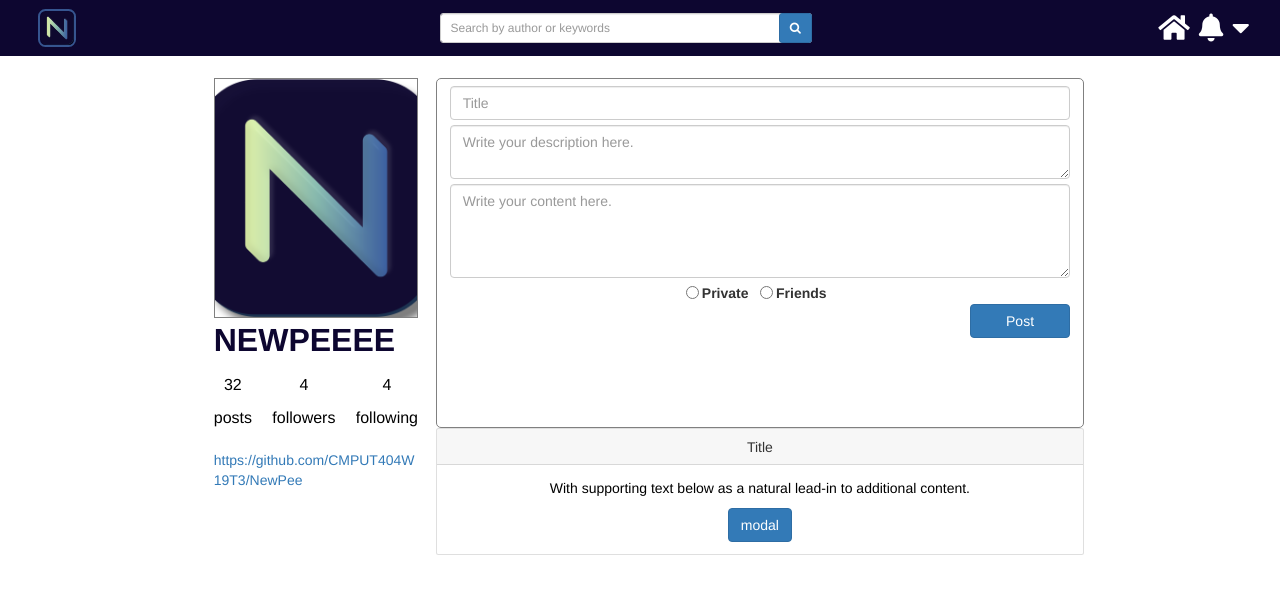
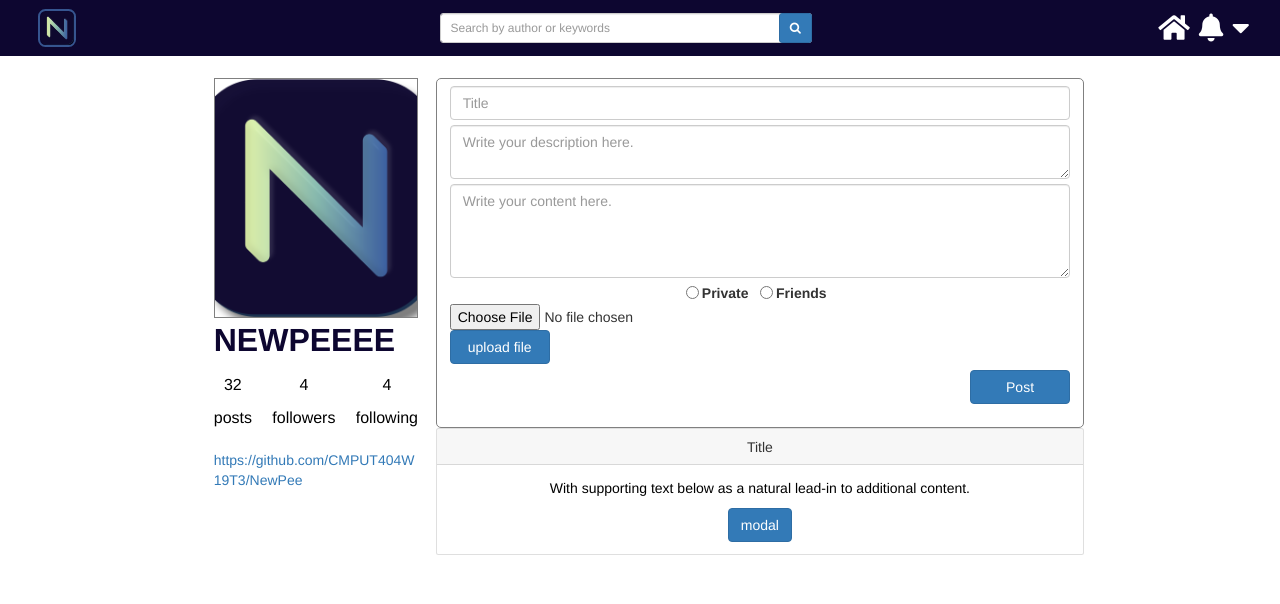
Before and after one commit to CMPUT404W19T3/NewPee, a Django app: page /home/ in a window 1280 px wide. Shown: the top 604 px of the page. Run offline with Django 3.2, Linux system fonts and the light colour scheme; data that the repository does not hold is empty; parts of the project's set-up code (start-up, migrations or seed data) failed here and were passed over; some libraries are stand-ins or nearby versions.

Commit message:
File can be uploaded, stored in a folder, needs data scrubbing to only accept images.

```diff
--- a/NewPee/Authors/views.py
+++ b/NewPee/Authors/views.py
@@ -6,6 +6,12 @@ from rest_framework.response import Response
 from rest_framework import status
 from rest_framework.renderers import TemplateHTMLRenderer
 from django.views.decorators.csrf import csrf_exempt
+
+from django.shortcuts import render
+from django.conf import settings
+from django.core.files.storage import FileSystemStorage
+
+from Posts.models import Image
 
 
 class AuthorList(APIView):
@@ -18,6 +24,12 @@ class AuthorList(APIView):
 
     @csrf_exempt
     def get(self, request, format=None):
+
+
+
+
+
+
 
         if request.method == "POST":
             return HttpResponse("Hello, world.")
@@ -36,6 +48,36 @@ class AuthorList(APIView):
 
     def post(self, request, format=None):
 
+
+        if request.method == 'POST' and request.FILES['myfile']:
+
+
+            myfile = request.FILES['myfile']
+
+            try:
+                Image.objects.create(myfile)
+
+            except:
+                print("Not an image!")
+
+            print(myfile)
+
+
+
+            print("FILE Uploaded")
+
+
+            fs = FileSystemStorage()
+            filename = fs.save(myfile.name, myfile)
+            uploaded_file_url = fs.url(filename)
+            return render(request, 'homepage.html', {
+            'uploaded_file_url': uploaded_file_url
+            })
+
+
+
+
+
         print("Posting the authors post")
 
         serializer = AuthorSerializer(data=request.data)
--- a/NewPee/NewPee/settings.py
+++ b/NewPee/NewPee/settings.py
@@ -70,6 +70,8 @@ TEMPLATES = [
                 'django.template.context_processors.request',
                 'django.contrib.auth.context_processors.auth',
                 'django.contrib.messages.context_processors.messages',
+                'django.template.context_processors.media',
+
             ],
         },
     },
@@ -128,6 +130,10 @@ USE_TZ = True
 STATIC_URL = '/static/'
 STATIC_ROOT = "/static/"
 
+MEDIA_URL = '/media/'
+MEDIA_ROOT = os.path.join(BASE_DIR, 'media')
+
+
 STATICFILES_DIRS = [
     os.path.join(BASE_DIR, 'static'),
 ]
--- a/NewPee/NewPee/urls.py
+++ b/NewPee/NewPee/urls.py
@@ -21,8 +21,8 @@ from templates.views.author_views import log_in, sign_up, create_post
 from views import api_views
 from Authors import views
 from rest_framework.urlpatterns import format_suffix_patterns
-
-
+from django.conf.urls.static import static
+from django.conf import settings
 
 urlpatterns = [
     path('',log_in),
@@ -44,3 +44,6 @@ urlpatterns = [
 
 
 urlpatterns = format_suffix_patterns(urlpatterns)
+
+if settings.DEBUG:
+    urlpatterns += static(settings.MEDIA_URL, document_root=settings.MEDIA_ROOT)
--- a/NewPee/static/homepage.css
+++ b/NewPee/static/homepage.css
@@ -16,6 +16,12 @@ p{
     width: 80%;
     height: 100%;
     margin-top:2%;
+}
+
+.fileupload{
+    display: block;
+    float: left;
+
 }
 
 .profile{
@@ -96,3 +102,8 @@ p{
     width: 30px;
     height: 30px;
 }
+
+#btnfileupload {
+    float: left;
+
+}
--- a/NewPee/static/js/mainpageapp.js
+++ b/NewPee/static/js/mainpageapp.js
@@ -1,3 +1,11 @@
+
+
+function getFileData(myFile){
+    var file = myFile.files[0];
+    var filename = file.name;
+    console.log(filename)
+ }
+
 
 
 
@@ -43,7 +51,7 @@ element.addEventListener('submit', event => {
     var post_title = document.querySelector("#post-title").value
     var post_content = document.querySelector("#post-comment-content").value
     var post_description = document.querySelector("#post-comment-description").value
-
+    var image = document.get
 
 
 
--- a/NewPee/templates/homepage.html
+++ b/NewPee/templates/homepage.html
@@ -50,12 +50,27 @@
                             <input class="form-check-input" type="radio" name="private-radio-option" id="PrivatePrivacy" value="option1">
                             <label class="form-check-label" for="private-radio-option">Private</label>
                         </div>
-                    <div class="form-check form-check-inline">
+                        <div class="form-check form-check-inline">
                             <input class="form-check-input" type="radio" name="friends-radio-option" id="FriendsPrivay" value="option2">
                             <label class="form-check-label" for="friends-radio-option">Friends</label>
                         </div>
 
 
+                        <div class="file_upload">
+                        <form method="post" enctype="multipart/form-data" data-ajax="false">
+                          {% csrf_token %}
+                          <input type="file" name="myfile" onchange="getFileData(this)">
+                          <button type="submit" id = "btnfileupload" class="btn btn-primary">upload file</button>
+
+                        </form>
+                        </div>
+
+                        {% if uploaded_file_url %}
+                          <p>File uploaded at: <a href="{{ uploaded_file_url }}">{{ uploaded_file_url }}</a></p>
+                        {% endif %}
+
+                    <br>
+                    <br>
 
                     <!-- mainpageapp.js handles form submission-->
                     <form id="post_creation_submit">
--- a/NewPee/templates/views/author_views.py
+++ b/NewPee/templates/views/author_views.py
@@ -7,7 +7,6 @@ from django.contrib.auth.models import User
 from Posts.models import Post
 from django.contrib.auth import authenticate, login
 import json
-import requests
 
 from rest_framework import status
 #from rest_framework import api_view
@@ -23,6 +22,9 @@ from django.views.decorators.csrf import csrf_exempt
 
 @csrf_exempt
 def create_post(request, format=None):
+
+
+        print(request.user)
 
 
         if request.method == 'POST':
```
Also changed, not shown: NewPee/Posts/models.py (+14 -0 lines).
